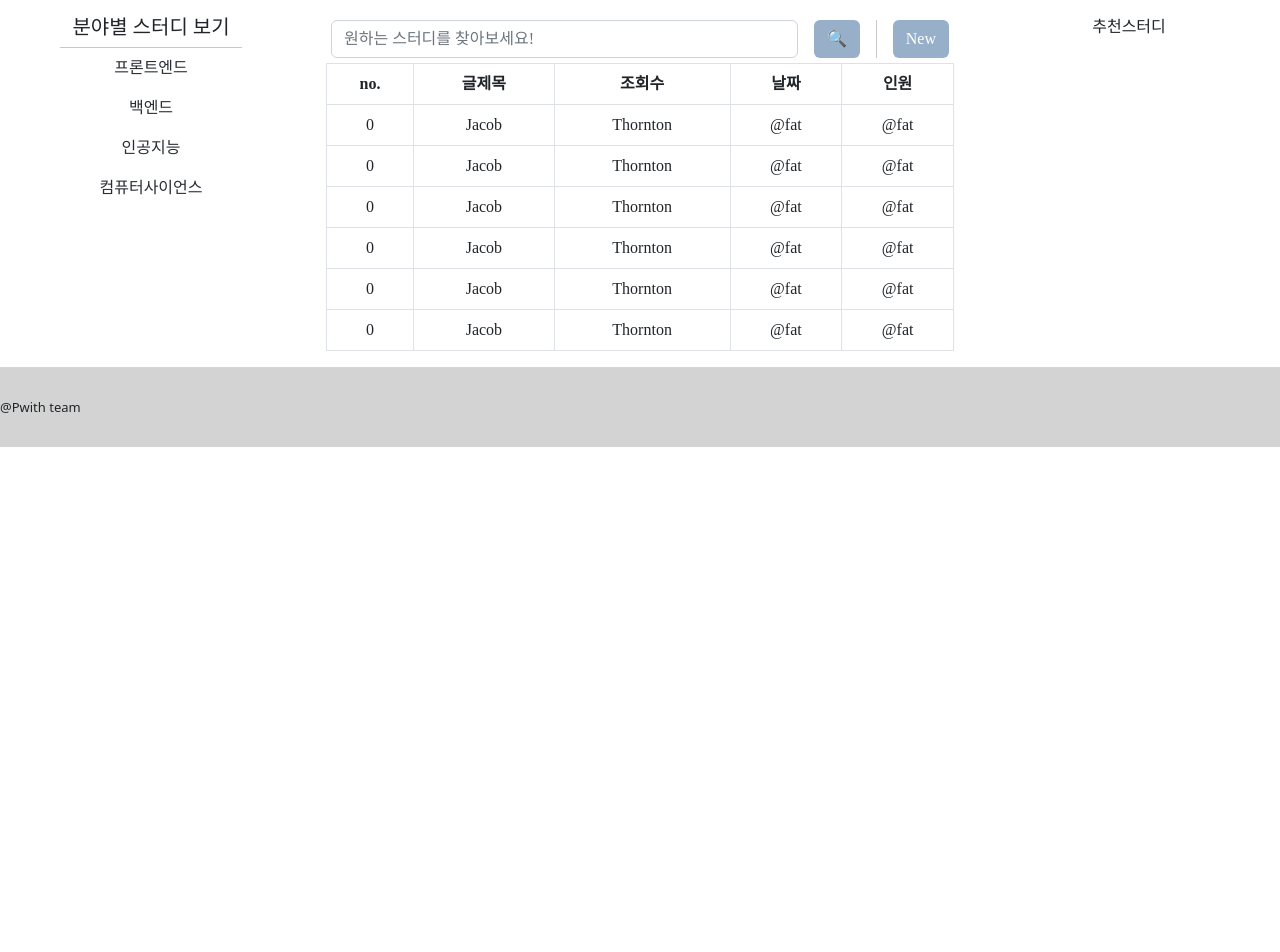
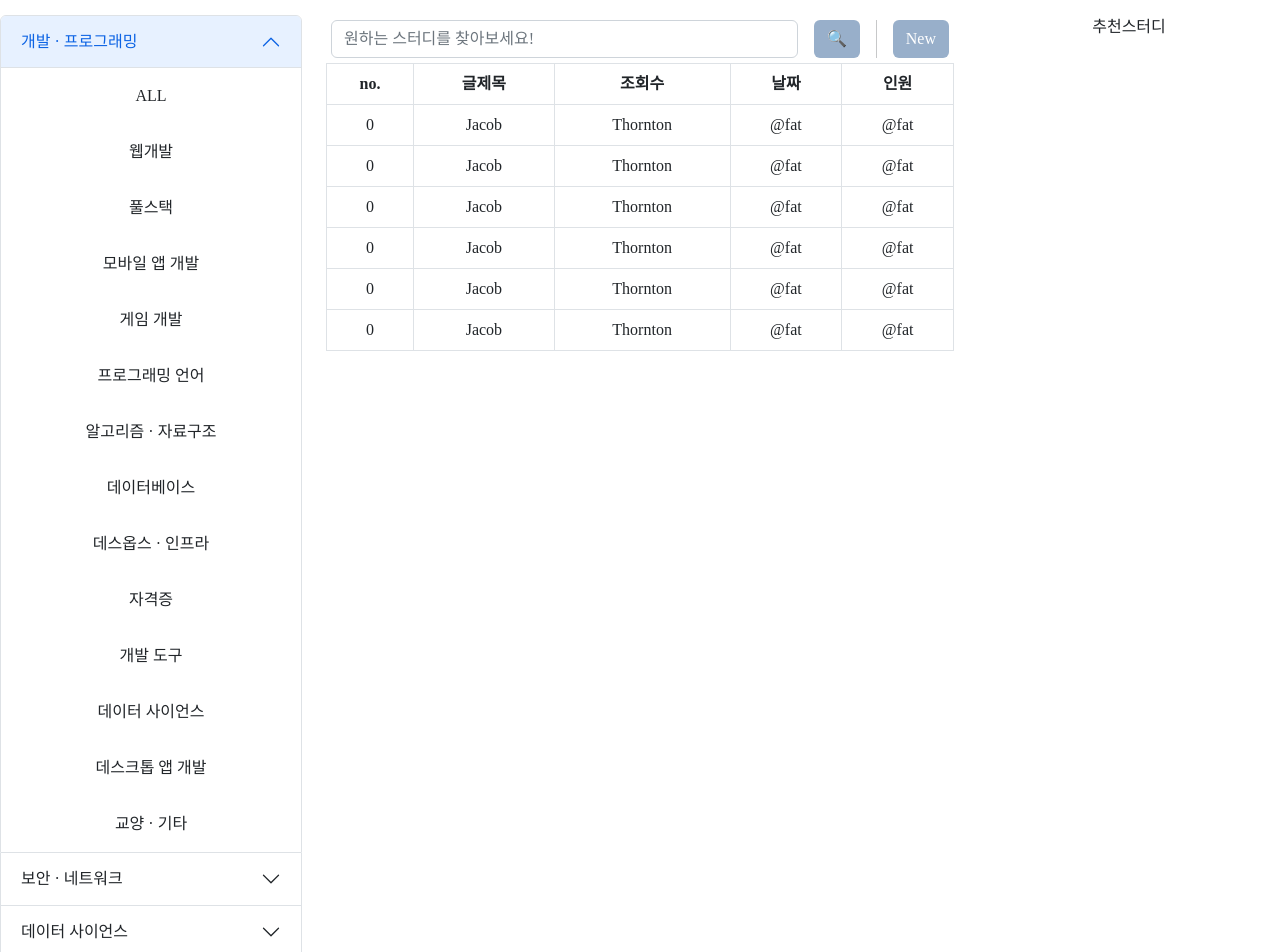
Before and after one commit to kgmin604/pwith, a React (Create React App) app: page /study in a window 1280 px wide. Shown: the part 140-1092 px from the top of the page. Before the commit the page ends 800 px from the top, so only its background shows below. Built offline with nearby package versions, Linux system fonts and the light colour scheme; a web font is replaced by a local one.

Commit message:
카테고리 수정

```diff
--- a/src/pages/study/StudyCreate.js
+++ b/src/pages/study/StudyCreate.js
@@ -6,7 +6,7 @@ import axios from "axios";
 import { Button } from "react-bootstrap";
 import { CKEditor } from '@ckeditor/ckeditor5-react';
 import ClassicEditor from '@ckeditor/ckeditor5-build-classic';
-import {useNavigate } from "react-router-dom";
+import { useNavigate } from "react-router-dom";
 
 function StudyCreate() {
     let navigate = useNavigate();
@@ -17,16 +17,19 @@ function StudyCreate() {
     })//제목과 내용이 담길 변수-> 백엔드에 전달해줘야함
     // const [viewContent, setViewContent] = useState([]);//각각 적힌 내용들이 담길 배열
 
-    function postStudyContent(){
+    let [mainCategory, SetMainCategory] = useState();
+    let [subCategory, SetSubCategory] = useState();
+
+    function postStudyContent() {
         axios({
-            method:"POST",
-            url:"/create",
-            data:{
-                title:`${postContent['title']}`,//글 제목->title
-                content:`${postContent['content']}`//글 내용->content
+            method: "POST",
+            url: "/create",
+            data: {
+                title: `${postContent['title']}`,//글 제목->title
+                content: `${postContent['content']}`//글 내용->content
             }
         })
-            .then(function(response){
+            .then(function (response) {
                 console.log(response);
                 navigate("../study");
                 alert("새 글이 등록되었습니다.");
@@ -35,12 +38,12 @@ function StudyCreate() {
             .catch(function (error) {
                 console.log(error);
 
-              });
+            });
     }
 
-    function checkPost(){
-        postContent['title'] ===""||postContent['content'] ===""  ? alert("제목 또는 내용을 입력해주세요."): postStudyContent();
-      }
+    function checkPost() {
+        postContent['title'] === "" || postContent['content'] === "" ? alert("제목 또는 내용을 입력해주세요.") : postStudyContent();
+    }
 
 
 
@@ -73,12 +76,25 @@ function StudyCreate() {
                             ...postContent,
                             content: data
                         })
-                        console.log(postContent);
                     }}
                 />
 
+                <span>카테고리: </span>
+                <select>
+                    <option>선택</option>
+                    <option>개발 프로그래밍</option>
+                    <option>보안 네트워크</option>
+                    <option>데이터 사이언스</option>
+                    <option>게임 개발</option>
+                </select>
+                {/* <select>
+                    <option>선택2</option>
+                    <option>1</option>
+                    <option>2</option>
+                </select> */}
+
                 <Button className="submit-button" variant="blue" style={{ margin: "5px" }}
-                    onClick={() => {checkPost();}}>입력</Button>
+                    onClick={() => { checkPost(); }}>입력</Button>
             </div>
 
 
--- a/src/pages/study/StudyMain.js
+++ b/src/pages/study/StudyMain.js
@@ -2,8 +2,9 @@ import "bootstrap/dist/css/bootstrap.min.css";
 import "./study.css";
 import "../../App.css";
 import React, { useState } from 'react';
-import { Form, Nav, Stack, Button, Table } from "react-bootstrap";
+import { Form, Nav, Stack, Button, Table,Accordion } from "react-bootstrap";
 import { Routes, Route, Link, useNavigate } from "react-router-dom";
+import StudyCategory from "./StudyCategory";
 
 function StudyMain() {
   let navigate = useNavigate();
@@ -22,14 +23,7 @@ function StudyMain() {
     <div className="StudyMain">
       <div class="row">
         <div class="col-md-3">
-          <h5>분야별 스터디 보기</h5>
-          <hr style={{ width: '60%', margin: '0 auto' }} />
-          <Nav defaultActiveKey="/home" className="flex-column">
-            <Nav.Link href="#"><div style={{ color: '#282c34' }}>프론트엔드</div></Nav.Link>
-            <Nav.Link eventKey="link-1"><div style={{ color: '#282c34' }}>백엔드</div></Nav.Link>
-            <Nav.Link eventKey="link-2"><div style={{ color: '#282c34' }}>인공지능</div></Nav.Link>
-            <Nav.Link eventKey="link-2"><div style={{ color: '#282c34' }}>컴퓨터사이언스</div></Nav.Link>
-          </Nav>
+        {Category()}
         </div>
 
         <div class="col-md-6">
@@ -87,3 +81,54 @@ function StudyMain() {
 
 
 export default StudyMain;
+
+function Category() {
+  return <Accordion defaultActiveKey="0">
+    <Accordion.Item eventKey="0">
+      <Accordion.Header>개발 · 프로그래밍</Accordion.Header>
+      <Accordion.Body onClick={() => { } }> ALL</Accordion.Body>
+      <Accordion.Body>웹개발</Accordion.Body>
+      <Accordion.Body>풀스택</Accordion.Body>
+      <Accordion.Body>모바일 앱 개발</Accordion.Body>
+      <Accordion.Body>게임 개발</Accordion.Body>
+      <Accordion.Body>프로그래밍 언어</Accordion.Body>
+      <Accordion.Body>알고리즘 · 자료구조</Accordion.Body>
+      <Accordion.Body>데이터베이스</Accordion.Body>
+      <Accordion.Body>데스옵스 · 인프라</Accordion.Body>
+      <Accordion.Body>자격증</Accordion.Body>
+      <Accordion.Body>개발 도구</Accordion.Body>
+      <Accordion.Body>데이터 사이언스</Accordion.Body>
+      <Accordion.Body>데스크톱 앱 개발</Accordion.Body>
+      <Accordion.Body>교양 · 기타</Accordion.Body>
+    </Accordion.Item>
+    <Accordion.Item eventKey="1">
+      <Accordion.Header>보안 · 네트워크</Accordion.Header>
+      <Accordion.Body>ALL</Accordion.Body>
+      <Accordion.Body>보안</Accordion.Body>
+      <Accordion.Body>네트워크</Accordion.Body>
+      <Accordion.Body>시스템</Accordion.Body>
+      <Accordion.Body>클라우드</Accordion.Body>
+      <Accordion.Body>블록체인</Accordion.Body>
+      <Accordion.Body>자격증</Accordion.Body>
+      <Accordion.Body>기타</Accordion.Body>
+    </Accordion.Item>
+    <Accordion.Item eventKey="2">
+      <Accordion.Header>데이터 사이언스</Accordion.Header>
+      <Accordion.Body> ALL</Accordion.Body>
+      <Accordion.Body>데이터 분석</Accordion.Body>
+      <Accordion.Body>인공지능</Accordion.Body>
+      <Accordion.Body>데이터시각화</Accordion.Body>
+      <Accordion.Body>데아터 수집 · 처리</Accordion.Body>
+      <Accordion.Body> 자격증 </Accordion.Body>
+      <Accordion.Body>기타</Accordion.Body>
+    </Accordion.Item>
+    <Accordion.Item eventKey="2">
+      <Accordion.Header>게임 개발</Accordion.Header>
+      <Accordion.Body> ALL</Accordion.Body>
+      <Accordion.Body>게임 프로그래밍</Accordion.Body>
+      <Accordion.Body>게임 기획</Accordion.Body>
+      <Accordion.Body>게임 아트 · 그래픽</Accordion.Body>
+      <Accordion.Body>기타</Accordion.Body>
+    </Accordion.Item>
+  </Accordion>;
+}
```
Also changed, not shown: 1 other file (tests, documents, lock files or other folders).
